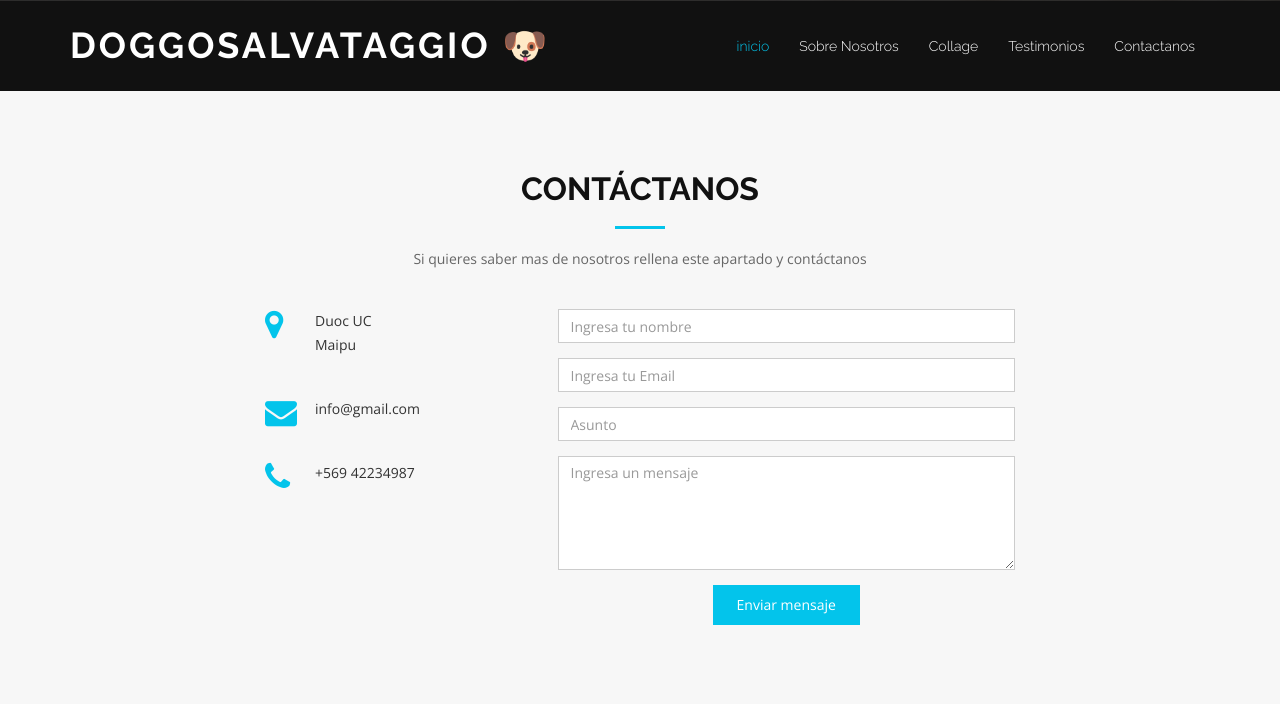
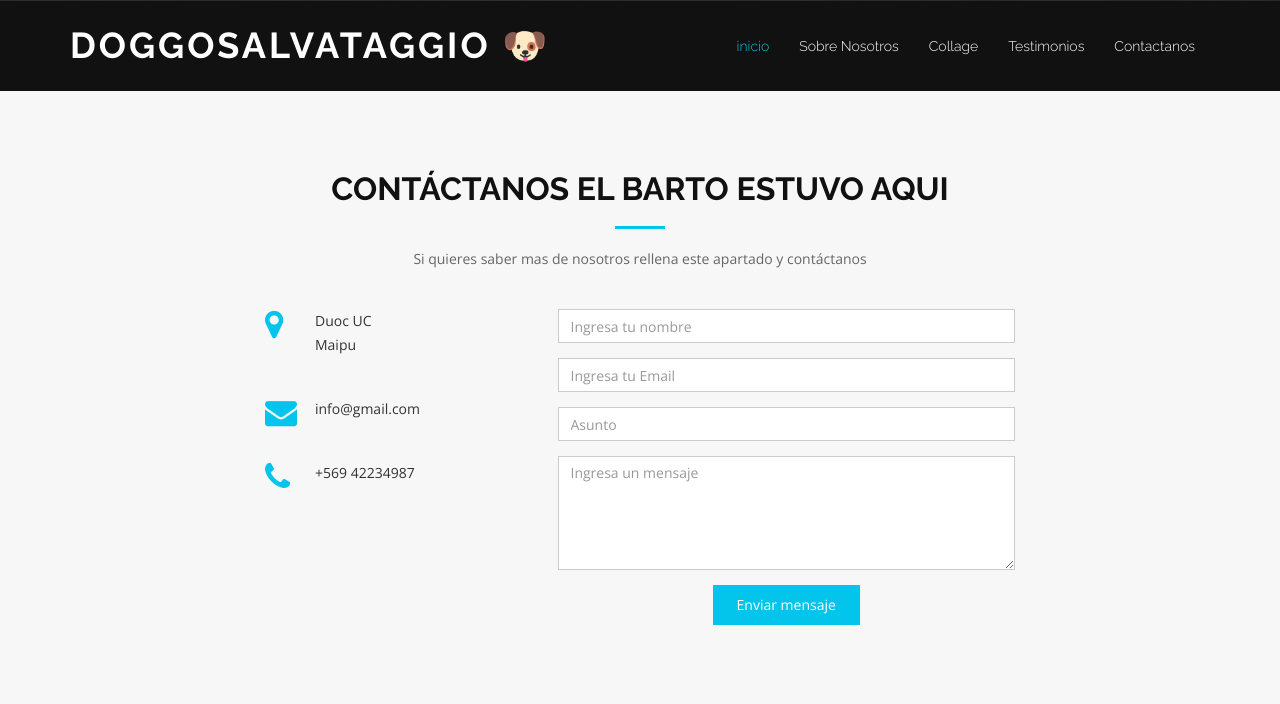
Before and after one commit to PaoNeko1/Doggosalvataggio, a Django app: page /contacto/ in a window 1280 px wide. Shown: the part 799-1503 px from the top of the page. Run offline with Django 3.2, Linux system fonts and the light colour scheme; some libraries are stand-ins or nearby versions.

Commit message:
Update contacto.html

```diff
--- a/mascotas/mascotas/Apps/redsocial/templates/contacto.html
+++ b/mascotas/mascotas/Apps/redsocial/templates/contacto.html
@@ -12,7 +12,7 @@
         <div class="container wow fadeInUp">
           <div class="row">
             <div class="col-md-12">
-              <h3 class="section-title">Contáctanos</h3>
+              <h3 class="section-title">Contáctanos El barto estuvo aqui</h3>
               <div class="section-title-divider"></div>
               <p class="section-description">Si quieres saber mas de nosotros rellena este apartado y contáctanos</p>
             </div>
```
